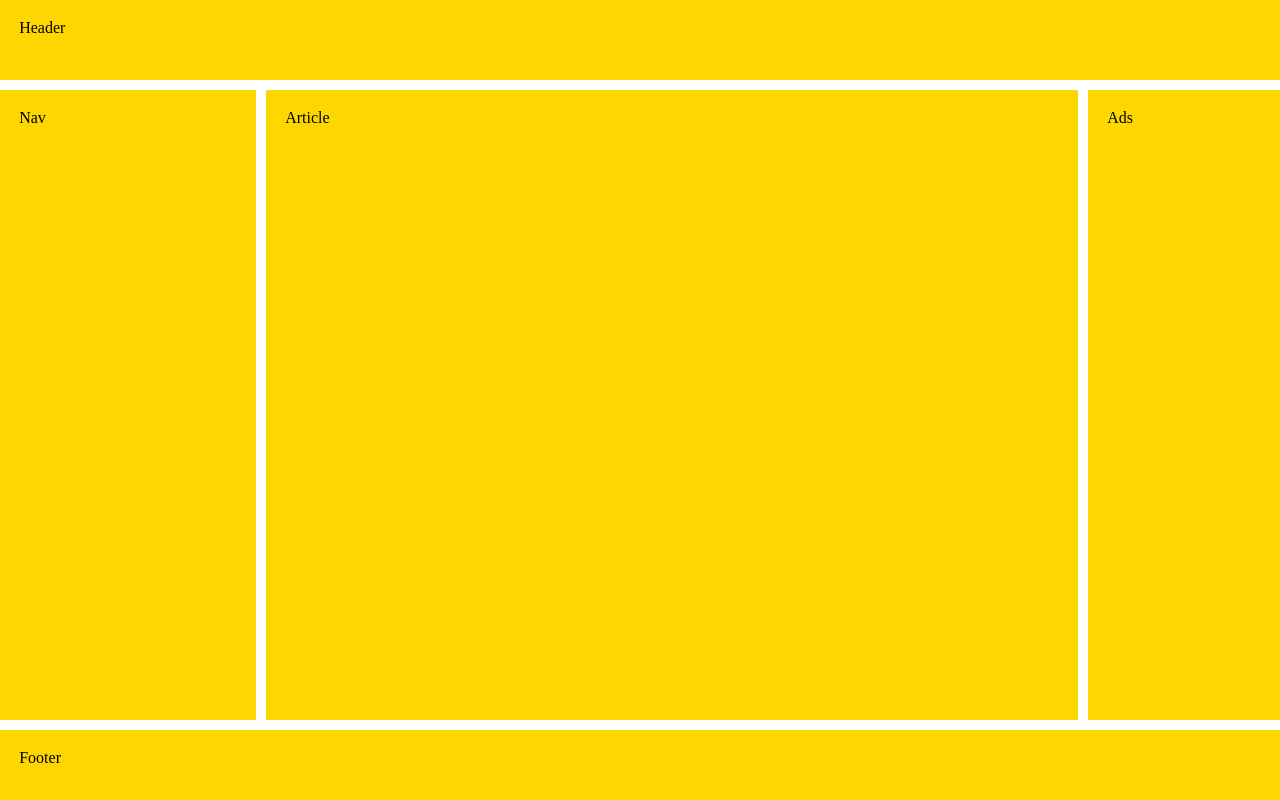
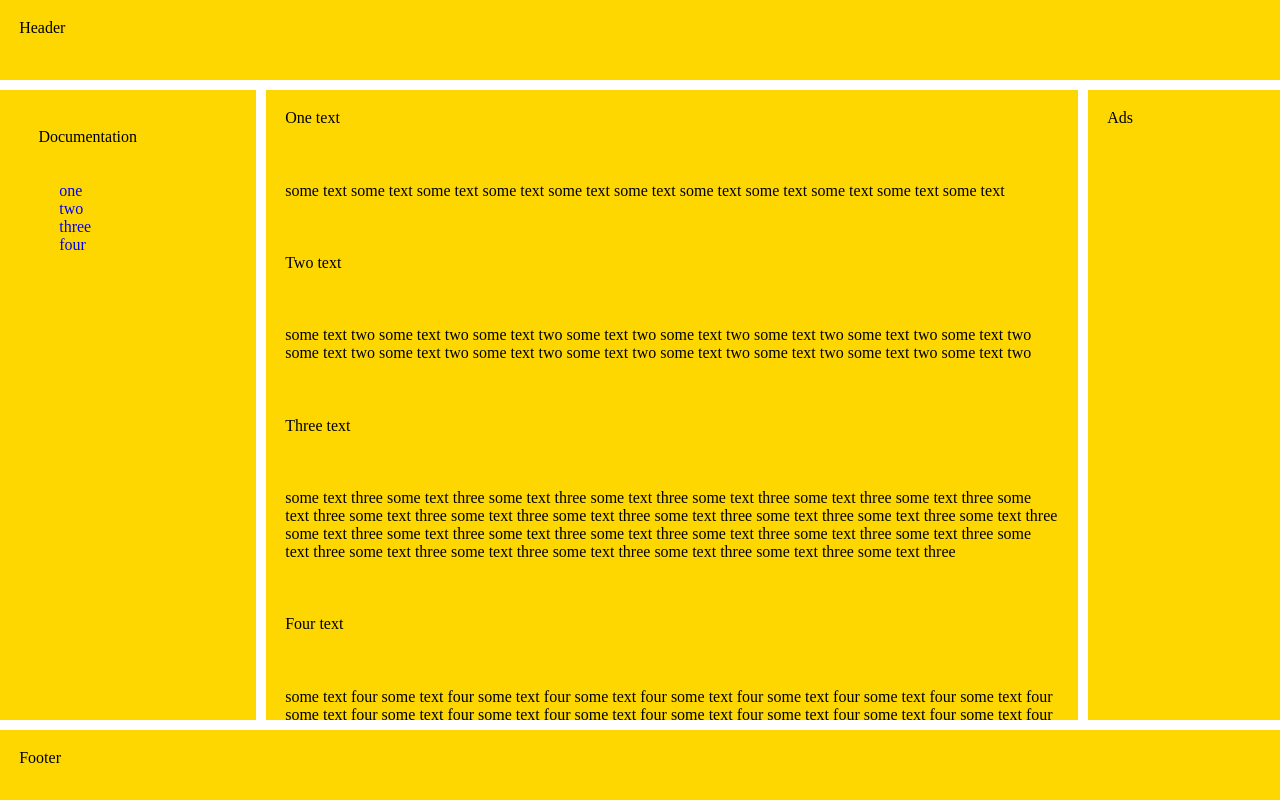
Before and after one commit to buhtig-sudo/CSS-Grid-Tutorial, a website built with Vite: page index.html in a window 1280 px wide. Built offline with nearby package versions, Linux system fonts and the light colour scheme.

Commit message:
"Initial commit"

```diff
--- a/index.html
+++ b/index.html
@@ -9,8 +9,143 @@
 </head>
 <body>
   <header id="pageHeader">Header</header>
-  <article id="mainArticle">Article</article>
-  <nav id="mainNav">Nav</nav>
+  <article id="mainArticle">
+    <section id="one">
+        <header>One text</header>
+        <article>
+          <p>
+            some text
+            some text
+            some text
+            some text
+            some text
+            some text
+            some text
+            some text
+            some text
+            some text
+            some text
+            </p>
+        </article>
+        </section>
+         <section id="two">
+        <header>Two text</header>
+        <article>
+          <p>
+            some text two
+            some text two
+            some text two
+            some text two
+            some text two
+            some text two
+            some text two
+            some text two
+            some text two
+            some text two
+            some text two
+            some text two
+            some text two
+            some text two
+            some text two
+            some text two
+            </p>
+        </article>
+        </section>
+         <section id="three">
+        <header>Three text</header>
+        <article>
+          <p>
+            some text three
+            some text three
+            some text three
+            some text three
+            some text three
+            some text three
+            some text three
+            some text three
+            some text three
+            some text three
+            some text three
+            some text three
+            some text three
+            some text three
+            some text three
+            some text three
+            some text three
+            some text three
+            some text three
+            some text three
+            some text three
+            some text three
+            some text three
+            some text three
+            some text three
+            some text three
+            some text three
+            some text three
+            some text three
+            </p>
+        </article>
+        </section>
+         <section id="four">
+        <header>Four text</header>
+        <article>
+          <p>
+            some text four
+            some text four
+            some text four
+            some text four
+            some text four
+            some text four
+            some text four
+            some text four
+            some text four
+            some text four
+            some text four
+            some text four
+            some text four
+            some text four
+            some text four
+            some text four
+            some text four
+            some text four
+            some text four
+            some text four
+            some text four
+            some text four
+            some text four
+            some text four
+            some text four
+            some text four
+            some text four
+            some text four
+            some text four
+            some text four
+            some text four
+            some text four
+            some text four
+            some text four
+            some text four
+            some text four
+            some text four
+            some text four
+            some text four
+            some text four
+            </p>
+        </article>
+        </section>
+  </article>
+
+  <nav id="mainNav">
+    <header>Documentation</header>
+    <ul>
+      <li><a href="#one">one</a>
+      <li><a href="#two">two</a>
+      <li><a href="#three">three</a>
+      <li><a href="#four">four</a>
+      </ul>
+
+  </nav>
   <div id="siteAds">Ads</div>
   <footer id="pageFooter">Footer</footer>
 </body>
--- a/style.css
+++ b/style.css
@@ -16,11 +16,11 @@ body {
   body {
     grid-template-areas:
       "header"
+      "nav"
       "article"
       "ads"
-      "nav"
       "footer";
-    grid-template-rows: 80px 1fr 70px 1fr 70px;
+    grid-template-rows: 80px 100px 1fr 0px 70px;
     grid-template-columns: 1fr;
   }
 }
@@ -40,10 +40,23 @@ div {
 }
 #mainArticle {
   grid-area: article;
+  padding: 0;
+  overflow-y: auto;
+  overflow-x: hidden;
 }
 #mainNav {
   grid-area: nav;
+  overflow: auto;
 }
+#mainNav ul {
+  list-style: none;
+  text-decoration: none;
+}
+#mainNav :any-link {
+  text-decoration: none;
+  padding: 0;
+}
+
 #siteAds {
   grid-area: ads;
 }
```
